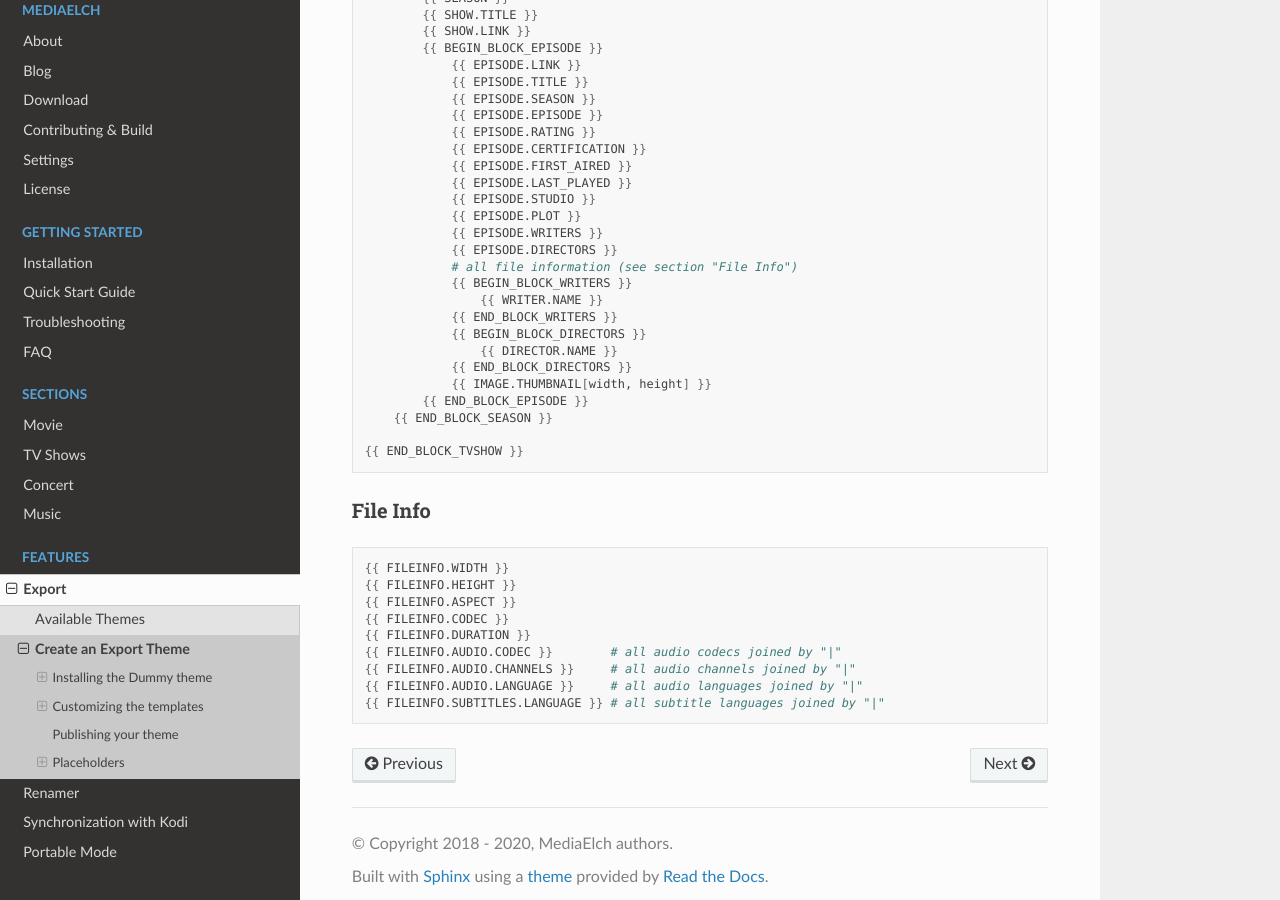
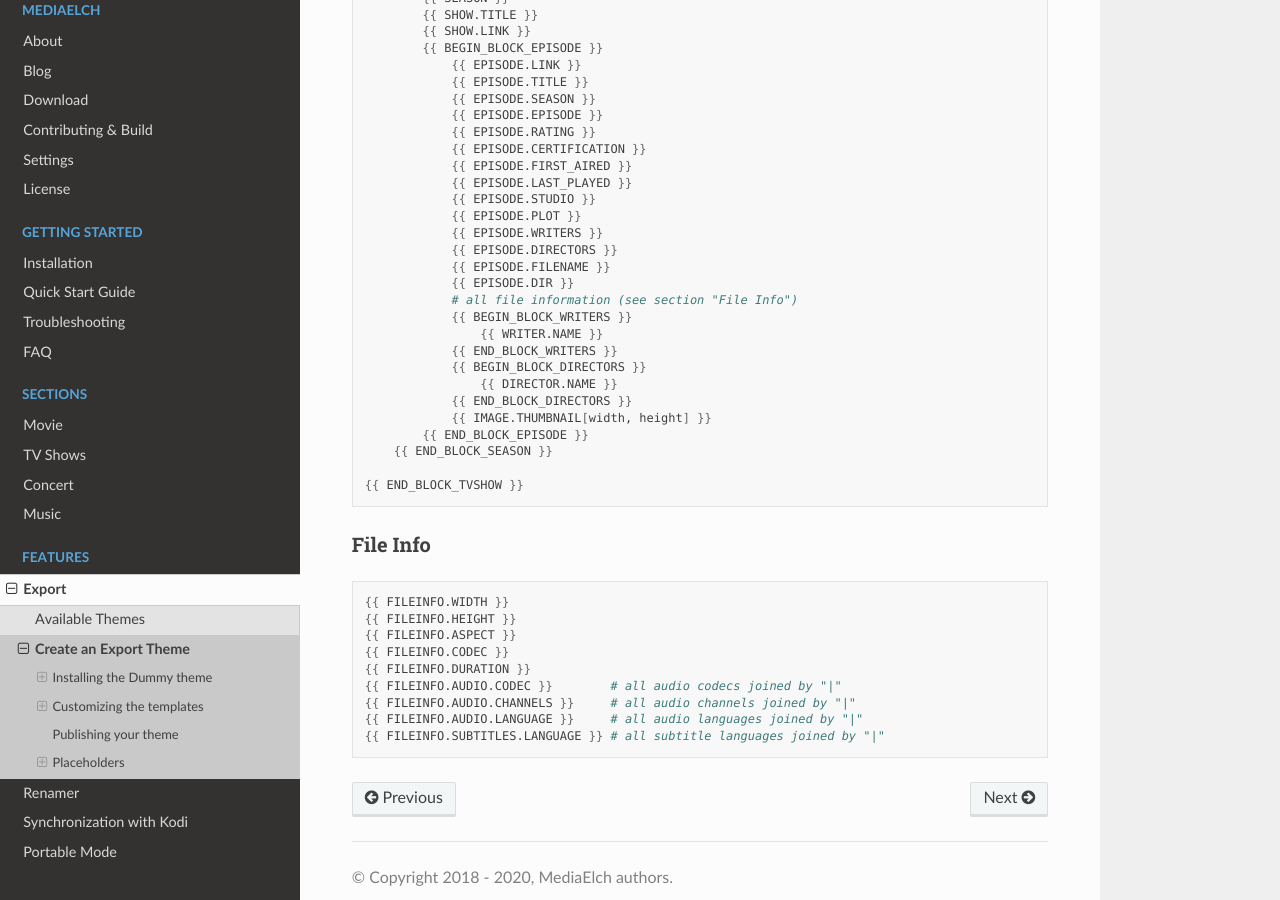
Before and after one commit to mediaelch/mediaelch-doc, a Sphinx documentation site: the page built from docs/source/export/create-theme.rst, in a window 1280 px wide and 900 px high, scrolled down 4064 px. Built offline with Sphinx 7.4.7 and the Read the Docs theme 2.0.0, drawn with Linux system fonts in a browser that asks for light colours; pages that are not in the unit, such as notebooks, are missing from menus.

Commit message:
add 'EPISODE.DIR&FILENAME' (#11)

```diff
--- a/docs/source/export/create-theme.rst
+++ b/docs/source/export/create-theme.rst
@@ -232,6 +232,8 @@ Here is a list of all placeholders that are available:
               {{ EPISODE.PLOT }}
               {{ EPISODE.WRITERS }}
               {{ EPISODE.DIRECTORS }}
+              {{ EPISODE.FILENAME }}
+              {{ EPISODE.DIR }}
               # all file information (see section "File Info")
               {{ BEGIN_BLOCK_WRITERS }}
                   {{ WRITER.NAME }}
```
